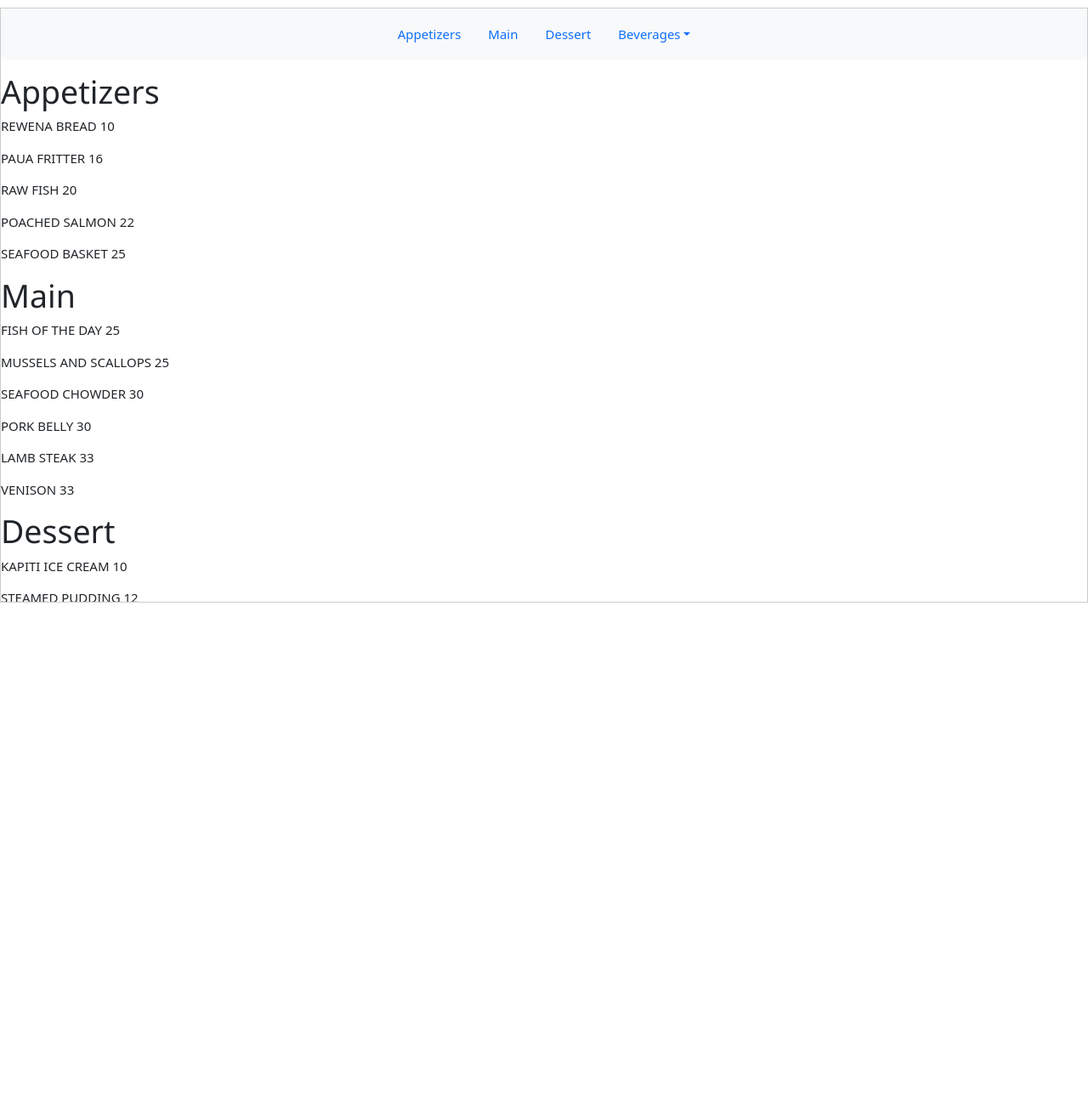
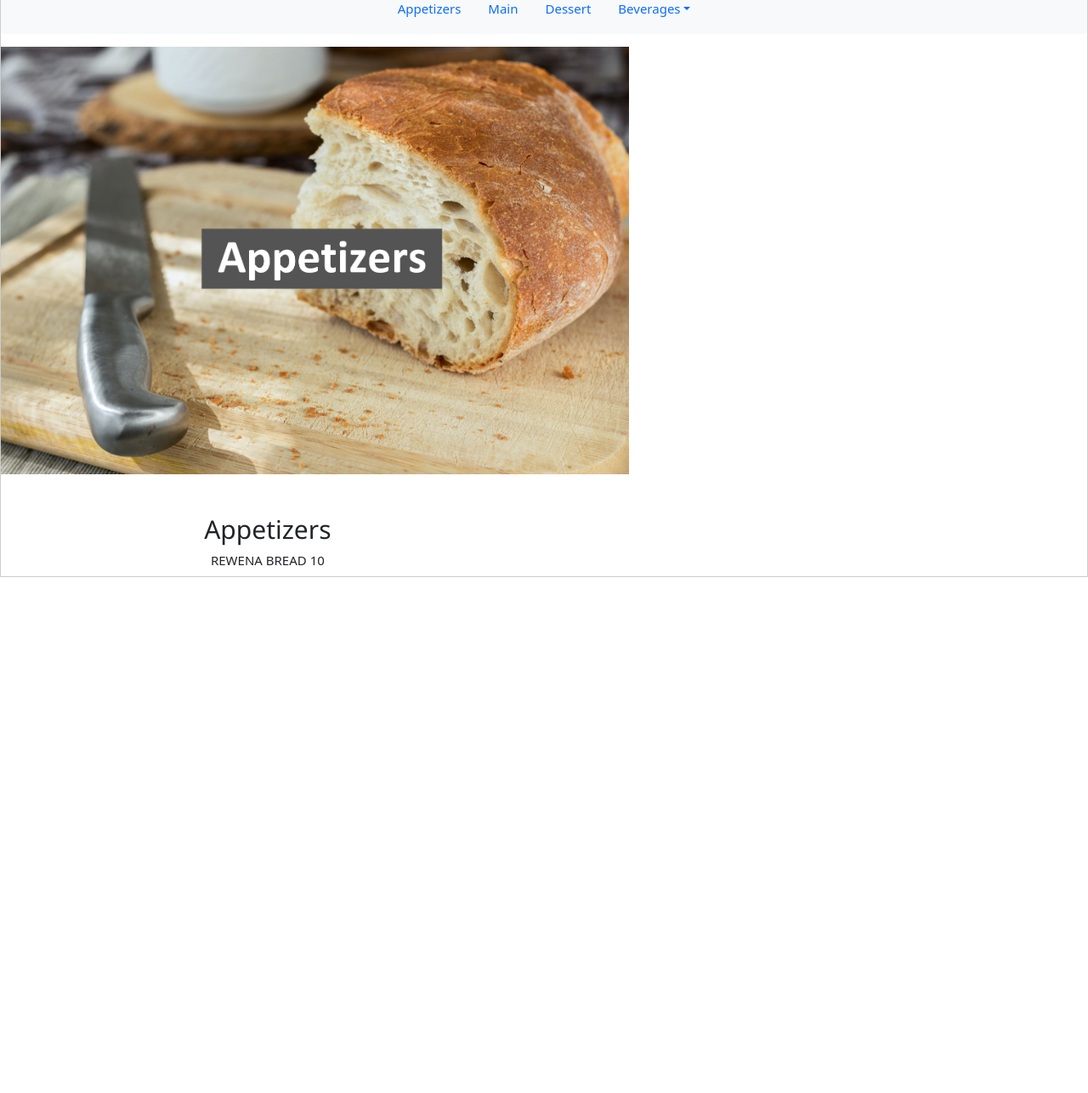
Before and after one commit to AdelTljrd/haukai.github.io, a PHP site: page /menu/menu.html in a window 1280 px wide. Shown: the part 1051-2337 px from the top of the page at 85% size. Run offline with PHP 8.4, Linux system fonts and the light colour scheme.

Commit message:
Added images to menu and other menu text

```diff
--- a/css/styles.css
+++ b/css/styles.css
@@ -170,6 +170,7 @@
   height: 700px;
   overflow-y: scroll;
   scroll-padding-top: 60px;
+  margin-top: -30px;
 }
 .scroll-container > a {
   display: block;
@@ -179,7 +180,35 @@
 #navbar-example2 {
   position: sticky;
   top: 0;
+  width: 100%;
+  z-index: 1;
 }
+.menu-container-1 .col-sm-6:nth-child(1),
+.menu-container-2 .col-sm-6:nth-child(1),
+.menu-container-3 .col-sm-6:nth-child(1),
+.menu-container-4 .col-sm-6:nth-child(1),
+.menu-container-5 .col-sm-6:nth-child(1),
+.menu-container-6 .col-sm-6:nth-child(1),
+.menu-container-7 .col-sm-6:nth-child(1)  {
+  text-align: center;
+  padding: 0px;
+  width: 750px;
+  height: 550px;
+}
+
+.menu-container-1 .col-sm-6:nth-child(2),
+.menu-container-2 .col-sm-6:nth-child(2),
+.menu-container-3 .col-sm-6:nth-child(2),
+.menu-container-4 .col-sm-6:nth-child(2),
+.menu-container-5 .col-sm-6:nth-child(2),
+.menu-container-6 .col-sm-6:nth-child(2),
+.menu-container-7 .col-sm-6:nth-child(2)   {
+  text-align: center;
+}
+
+
+ /* Footer styles */
+
 .footer-distributed {
     background-color: #7d6b63;
     width: 100%;
@@ -195,7 +224,6 @@
     font-size: 14px;
     margin: 0;
   }
-  /* Footer links */
 
   .footer-distributed p.footer-links {
     font-size: 18px;
--- a/menu/menu.html
+++ b/menu/menu.html
@@ -61,41 +61,101 @@
               <li class="nav-item dropdown">
                 <a class="nav-link dropdown-toggle" data-bs-toggle="dropdown" href="#" role="button" aria-expanded="false">Beverages</a>
                 <ul class="dropdown-menu">
-                  <li><a class="dropdown-item" href="#red">Red</a></li>
-                  <li><a class="dropdown-item" href="#white">White</a></li>
+                  <li><a class="dropdown-item" href="#red">Red wine</a></li>
+                  <li><a class="dropdown-item" href="#white">White wine</a></li>
                   <li><a class="dropdown-item" href="#beer-cider">Beer and cider</a></li>
                   <li><a class="dropdown-item" href="#non-alcoholic">Non-alcoholic</a></li>
                 </ul>
               </li>
             </ul>
         </nav>
+    <div class="menu-container-1">
+        <div class="row">
+            <div class="col-sm-6">
+                <div class="image-container">
 
-          <div id="appetizers">
-            <h1>Appetizers</h1>
+                    <img src="../images/appetizers.jpg" class="img-responsive" alt="Sliced Bread and Stainless Steel Knife on Top of Brown Wooden Chopping Board" width="5184" height="3456">
+                </div>
+            </div>
+            <div class="col-sm-6">
+                <div class="menu-items">
+                    <h2 id="appetizers">Appetizers</h2>
                     <p>REWENA BREAD 10</p>
+                    <p>Traditional Māori bread.</p>
                     <p>PAUA FRITTER 16</p>
+                    <p>Finely diced pieces of paua, served with a side salad and horopito dressing.</p>
                     <p>RAW FISH 20</p>
+                    <p>Dried snapper fish marinated in coconut cream, served with tomatoes and spring onions.</p>
                     <p>POACHED SALMON 22</p>
+                    <p>Salmon poached in an orange and pistachio glaze, served with rewena bread.</p>
                     <p>SEAFOOD BASKET 25</p>
+                    <p>Crumbed mussels, salt and pepper squid, crumbed hoki bites and garlic prawns.</p>
                 </div>
-          <div id="main">
-            <h1>Main</h1>
+            </div>
+        </div>
+    </div>
+    <div class="menu-container-2">
+        <div class="row">
+            <div class="col-sm-6">
+                <div class="image-container">
+
+                    <img src="../images/main.jpg" class="img-responsive" alt="Bowl of Shrimp Soup on Brown Wooden Surface" width="6000" height="4000">
+                </div>
+            </div>
+            <div class="col-sm-6">
+                <div class="menu-items">
+                    <h2 id="main">Main</h2>
                     <p>FISH OF THE DAY 25</p>
+                    <p>Beer-battered fish and kumara fries, served with a side salad and homemade tartare.</p>
                     <p>MUSSELS AND SCALLOPS 25</p>
+                    <p>Steamed mussel & scallop mousse, honey and soy broth.</p>
                     <p>SEAFOOD CHOWDER 30</p>
+                    <p>Creamy chowder filled with tarakihi, prawn, hoki, scallops and mussels, served with flatbread.</p>
                     <p>PORK BELLY 30</p>
+                    <p>Slow-cooked pork belly served on a bed of apple slaw with roasted kumara and crispy noodles.</p>
                     <p>LAMB STEAK 33</p>
+                    <p>New Zealand lamb coated in a kawakawa crumb, served with Dijon-mustard-glazed carrots, roasted butternut squash and mushroom jus.</p>
                     <p>VENISON 33</p>
+                    <p>Venison crusted with Horopito, served with glazed plums, cabbage salad and red wine jus.</p>
                 </div>
-          <div id="dessert">
-            <h1>Dessert</h1>
+            </div>
+        </div>
+    </div>
+    <div class="menu-container-3">
+        <div class="row">
+            <div class="col-sm-6">
+                <div class="image-container">
+
+                    <img src="../images/dessert.jpg" class="img-responsive" alt="Ice Cream With Chocolate Syrup" width="4929" height="3697">
+                </div>
+            </div>
+            <div class="col-sm-6">
+                <div class="menu-items">
+                    <h2 id="dessert">Dessert</h2>
                     <p>KAPITI ICE CREAM 10</p>
+                    <p>Check for daily specials.</p>
                     <p>STEAMED PUDDING 12</p>
+                    <p>Golden-syrup-flavoured steamed pudding, served with vanilla ice cream.</p>
                     <p>MINI PAVLOVA 16</p>
+                    <p>Mini pavlova, served with kawakawa and lemon-infused cream and fresh fruit.</p>
                     <p>BANOFFEE PIE 16</p>
+                    <p>Toffee, fresh bananas and fresh cream.</p>
                 </div>
-          <div id="red">
-            <h1>Red</h1>
+            </div>
+        </div>
+    </div>
+    <div class="menu-container-4">
+        <div class="row">
+            <div class="col-sm-6">
+                <div class="image-container">
+
+                    <img src="../images/red.jpg" class="img-responsive" alt="Clear Wine Glass With Red Wine" width="7712" height="5144">
+                </div>
+            </div>
+            <div class="col-sm-6">
+                <div class="menu-items">
+                    <h2 id="red">Red wine</h2>
+                    <p>Price by bottle/glass</p>
                     <p>Terrace Edge Pinot Noir, 2012, Wairarapa 53/13</p>
                     <p>Altitude Pinot Noir, 2010, Marlborough 64/15</p>
                     <p>Greystone Pinot Noir, 2012, Wairarapa 73/17</p>
@@ -104,8 +164,21 @@
                     <p>Pegasus Bay Merlot, 2013, Waipara 65/14</p>
                     <p>Pegasus Bay Pinot Noir, 2013, Waipara 110</p>
                 </div>
-          <div id="white">
-            <h1>White</h1>
+            </div>
+        </div>
+    </div>
+    <div class="menu-container-5">
+        <div class="row">
+            <div class="col-sm-6">
+                <div class="image-container">
+
+                    <img src="../images/white.jpg" class="img-responsive" alt="Clear Wine Glass With White Wine" width="4633" height="3089">
+                </div>
+            </div>
+            <div class="col-sm-6">
+                <div class="menu-items">
+                    <h2 id="white">White wine</h2>
+                    <p>Price by bottle/glass</p>
                     <p>Spade Oak Pinot Gris, 2011, Gisborne 40/10</p>
                     <p>Maude Pinot Gris, 2017, Otago 49.50/11</p>
                     <p>Charles Wiffen Chardonnay, 2013, Otago 48/11</p>
@@ -115,8 +188,20 @@
                     <p>Folium Sauvignon Blanc, 2011, Marlborough 52/11</p>
                     <p>Billecart-Salmon Brut Reserve, France 120</p>
                 </div>
-            <div id="beer-cider">
-            <h1>Beer and cider</h1>
+            </div>
+        </div>
+    </div>
+    <div class="menu-container-6">
+        <div class="row">
+            <div class="col-sm-6">
+                <div class="image-container">
+
+                    <img src="../images/beer.jpg" class="img-responsive" alt="Filled Clear Glass" width="4687" height="3125">
+                </div>
+            </div>
+            <div class="col-sm-6">
+                <div class="menu-items">
+                    <h2 id="beer-cider">Beer and cider</h2>
                     <p>Garage project range 11</p>
                     <p>Tuatara range 11</p>
                     <p>Panhead range 10</p>
@@ -125,16 +210,37 @@
                     <p>Moa cider 10</p>
                     <p>Crooked cider 10</p>
                 </div>
-          <div id="non-alcoholic">
-            <h1>Non-alcoholic</h1>
+            </div>
+        </div>
+    </div>
+    <div class="menu-container-7">
+        <div class="row">
+            <div class="col-sm-6">
+                <div class="image-container">
+
+                    <img src="../images/coffee.jpg" class="img-responsive" alt="White Ceramic Coffee Cup With White Ceramic Saucer" width="7048" height="4730">
+                </div>
+            </div>
+            <div class="col-sm-6">
+                <div class="menu-items">
+                    <h2 id="non-alcoholic">Non-alcoholic</h2>
                     <p>Mineral water 4.00</p>
                     <p>Soft drinks 4.00</p>
                     <p>Juice 4.00</p>
                     <p>Coffee 4.50</p>
                     <p>Tea 3.50</p>
                 </div>
+            </div>
+        </div>
+    </div>
+</div>
 
-    </div>
+
+
+
+
+
+
 
 </main>
 </body>
```
Also changed, not shown: images/appetizers.jpg (added), images/beer.jpg (added), images/coffee.jpg (added), images/dessert.jpg (added), images/main.jpg (added), images/red.jpg (added), images/white.jpg (added). Lines whose indentation alone changed are shown as unchanged.
